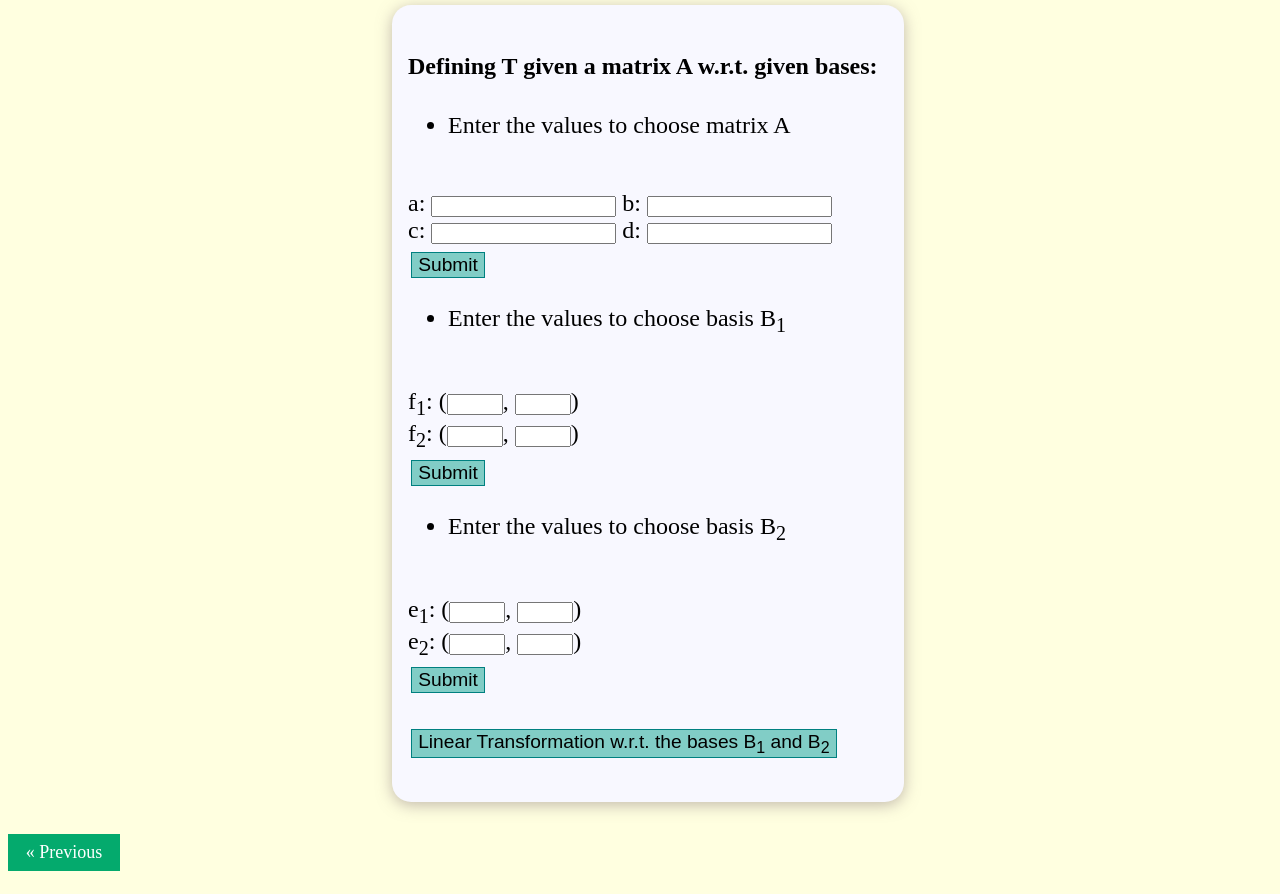
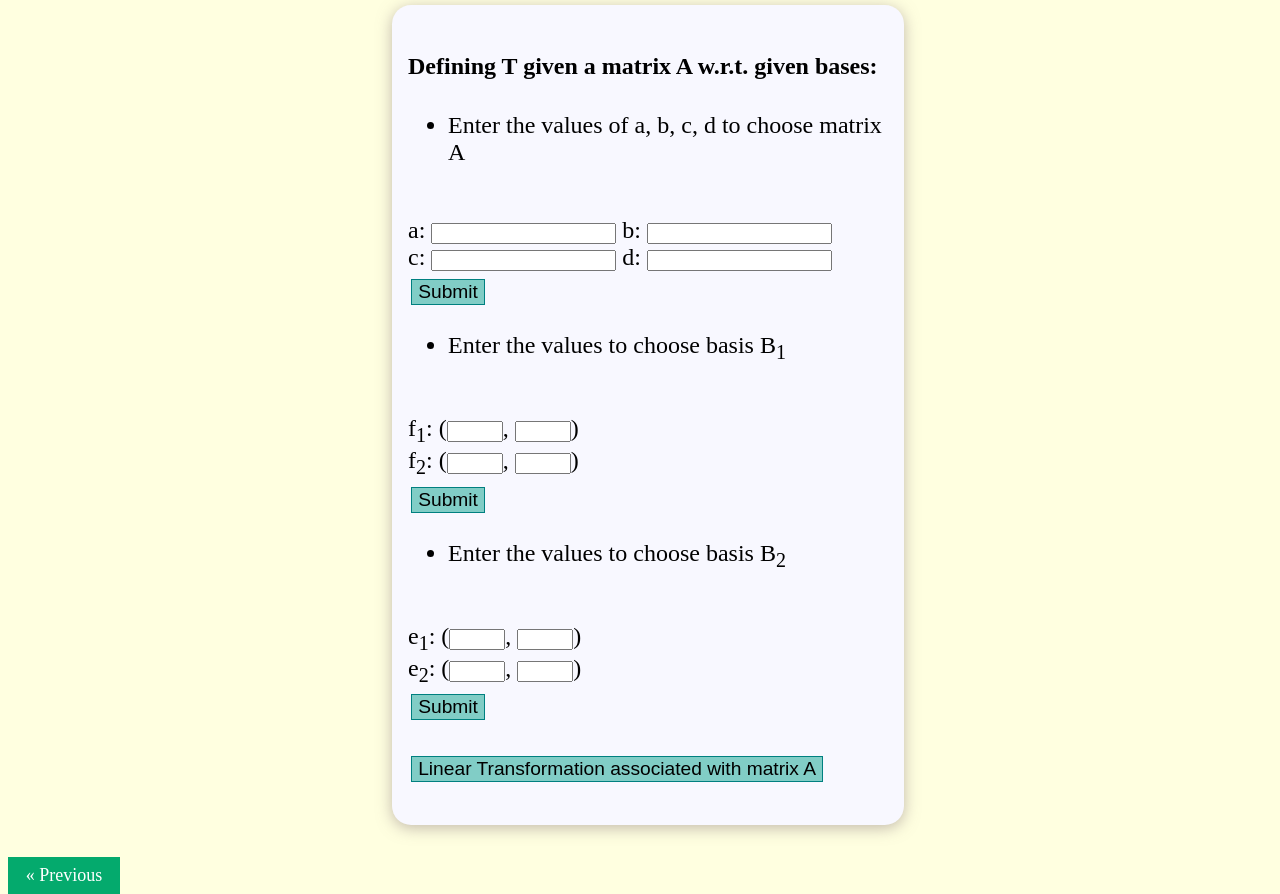
Before and after one commit to virtual-labs/exp-linear-transformation-matrices-dei, a plain HTML site: page experiment/simulation/lt.html in a window 1280 px wide. Shown: the part 56-950 px from the top of the page. Before the commit the page ends 927 px from the top, so only its background shows below. Drawn offline with nearby package versions, Linux system fonts and the light colour scheme; some packages are replaced by stand-ins of ours.

Commit message:
Update lt.html

```diff
--- a/experiment/simulation/lt.html
+++ b/experiment/simulation/lt.html
@@ -52,7 +52,7 @@
     <div class="container">
         <h4>Defining T given a matrix A w.r.t. given bases:</h4>
         <!-- <div id="latexMatrixContainer">A = \( \begin{pmatrix} a & b \\ c & d \end{pmatrix} \)</div> -->
-        <ul><li><label>Enter the values to choose matrix A</label></li></ul><br>
+        <ul><li><label>Enter the values of a, b, c, d to choose matrix A</label></li></ul><br>
         <label>a: </label><input id="a" type="number">
         <label>b: </label><input id="b" type="number"><br>
         <label>c: </label><input id="c" type="number">
@@ -85,7 +85,9 @@
         <p id="displayb2"></p>
 
         <!-- <h4>Then T:R<sup>2</sup> &rarr; R<sup>2</sup> w.r.t. the bases B<sub>1</sub> and B<sub>2</sub> is </h4> -->
-        <button onclick="ltdetails()">Linear Transformation w.r.t. the bases B<sub>1</sub> and B<sub>2</sub></button>
+        <!-- <button onclick="ltdetails()">Linear Transformation w.r.t. the bases B<sub>1</sub> and B<sub>2</sub></button> -->
+
+        <button onclick="ltdetails()">Linear Transformation associated with matrix A</button>
         <p id="lt" style="text-align: center;"></p>
         <p id="explain" style="color:blue; font-style:bold;"></p>
         <!-- <a href="#explain" id='explain' onclick="explanation()"></a> -->
```
